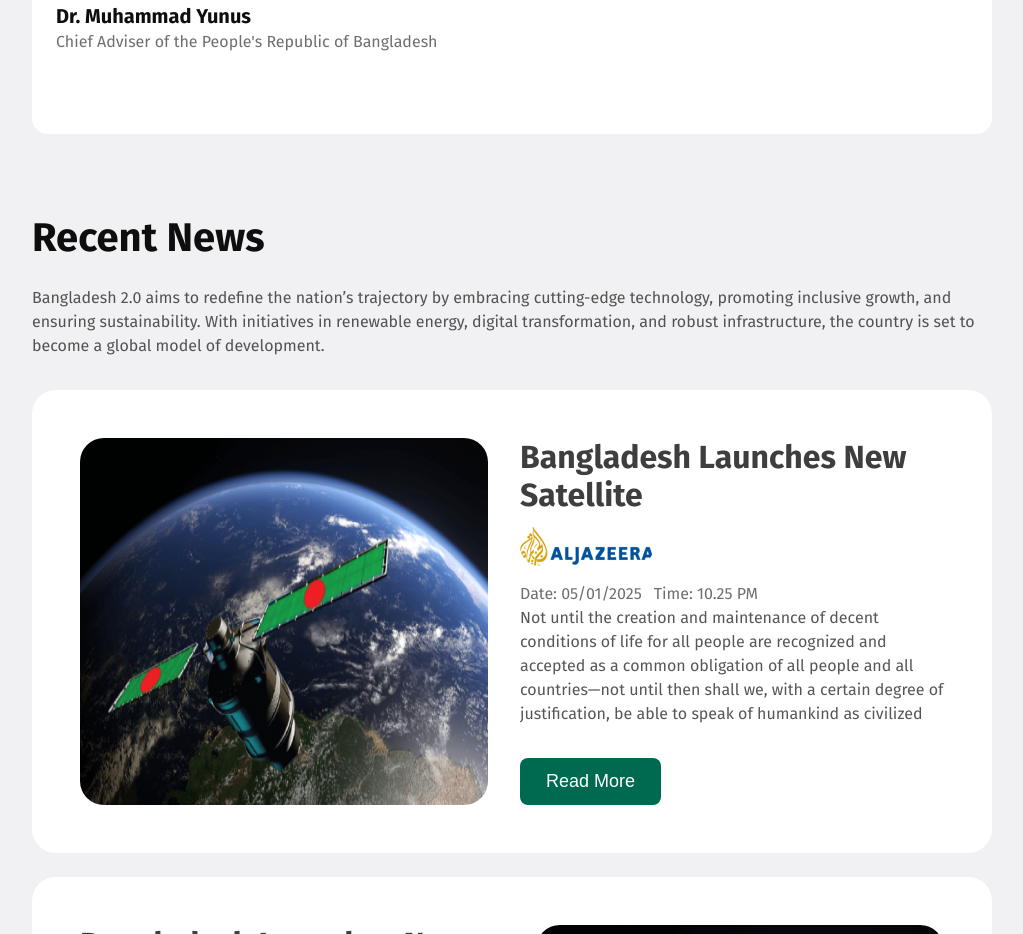
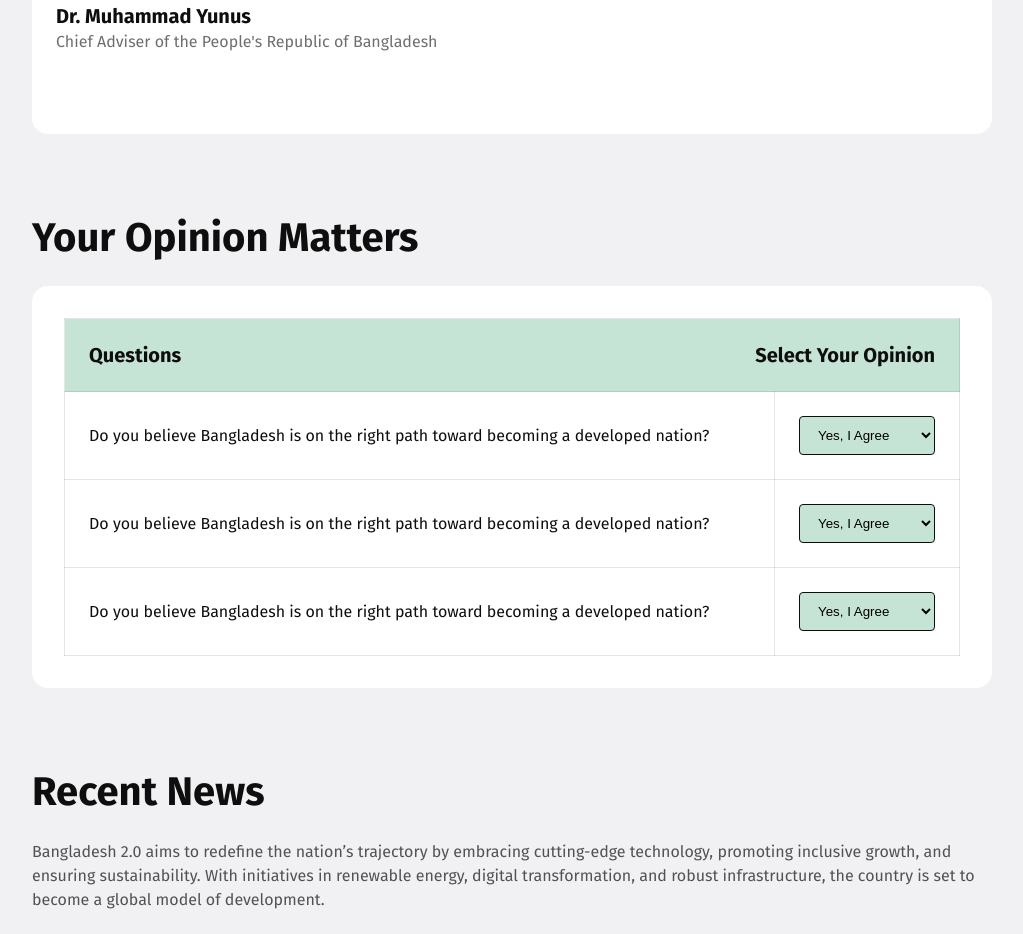
Before and after one commit to FuadRafiq/Bangladesh-2, a plain HTML site: page index.html in a window 1280 px wide. Shown: the part 2000-2934 px from the top of the page, without its empty margins (128-1151 px from the left). Drawn offline with Linux system fonts and the light colour scheme.

Commit message:
opinion section added

```diff
--- a/index.html
+++ b/index.html
@@ -105,7 +105,51 @@
         </section>
         <!-- opinion  section start -->
         <section class="opinion">
-
+            <h2 class="section-title font-color-black">Your Opinion Matters</h2>
+            <div class="opinion-container">
+                <div>
+                    <table>
+                        <thead>
+                            <tr>
+                                <th colspan="2"><div class="opinion-header"><span>Questions</span><span>Select Your Opinion</span></div></th>
+                                <!-- <th></th> -->
+                            </tr>
+                        </thead>
+                        <tbody>
+                            <tr>
+                                <td>Do you believe Bangladesh is on the right path toward becoming a developed nation?</td>
+                                <td>
+                                    <select name="" id="">
+                                        <option value="">Yes, I Agree</option>
+                                        <option value="">No, I Disagree</option>
+                                        <option value="">Neutral</option>
+                                    </select>
+                                </td>
+                            </tr>
+                            <tr>
+                                <td>Do you believe Bangladesh is on the right path toward becoming a developed nation?</td>
+                                <td>
+                                    <select name="" id="">
+                                        <option value="">Yes, I Agree</option>
+                                        <option value="">No, I Disagree</option>
+                                        <option value="">Neutral</option>
+                                    </select>
+                                </td>
+                            </tr>
+                            <tr>
+                                <td>Do you believe Bangladesh is on the right path toward becoming a developed nation?</td>
+                                <td>
+                                    <select name="" id="">
+                                        <option value="">Yes, I Agree</option>
+                                        <option value="">No, I Disagree</option>
+                                        <option value="">Neutral</option>
+                                    </select>
+                                </td>
+                            </tr>
+                        </tbody>
+                    </table>
+                </div>
+            </div>
         </section>
         <!-- news  section start -->
         <section class="news">
--- a/styles/styles.css
+++ b/styles/styles.css
@@ -472,3 +472,60 @@ nav button:hover{
     width: 50%;
     border-radius: 8px 0px 0px 8px;
 }
+
+/* opinion section styles */
+.opinion{
+    padding: 80px 160px 0px 160px;
+}
+
+.opinion h2{
+    margin-bottom: 24px;
+}
+
+.opinion-container{
+    padding: 32px;
+    border-radius: 16px;
+    background-color: #FFFFFF;
+}
+
+.opinion-container table{
+    border-collapse: collapse;
+
+}
+
+.opinion-container th{
+    border: 1px solid rgba(14, 14, 14, 0.1);
+    padding: 24px;
+}
+
+.opinion-container th{
+    background-color: #C6E4D6;
+    font-size: 20px;
+    font-weight: semi-bold;
+    line-height: auto;
+    color: #0E0E0E;
+    }
+
+.opinion-header{
+    display: flex;
+    justify-content: space-between;
+}
+
+.opinion-container td{
+    border: 1px solid rgba(14, 14, 14, 0.1);
+    font-size: 16px;
+    font-weight: semi-bold;
+    line-height: auto;
+    color: #0E0E0E;
+    padding: 24px;
+    width: 100%;
+}
+
+.opinion-container select{
+    padding: 10px 14px;
+    border-radius: 4px;
+    box-sizing: border-box;
+    border: 1px solid rgba(14, 14, 14, 1);
+    background-color: #C6E4D6;
+
+}
```
